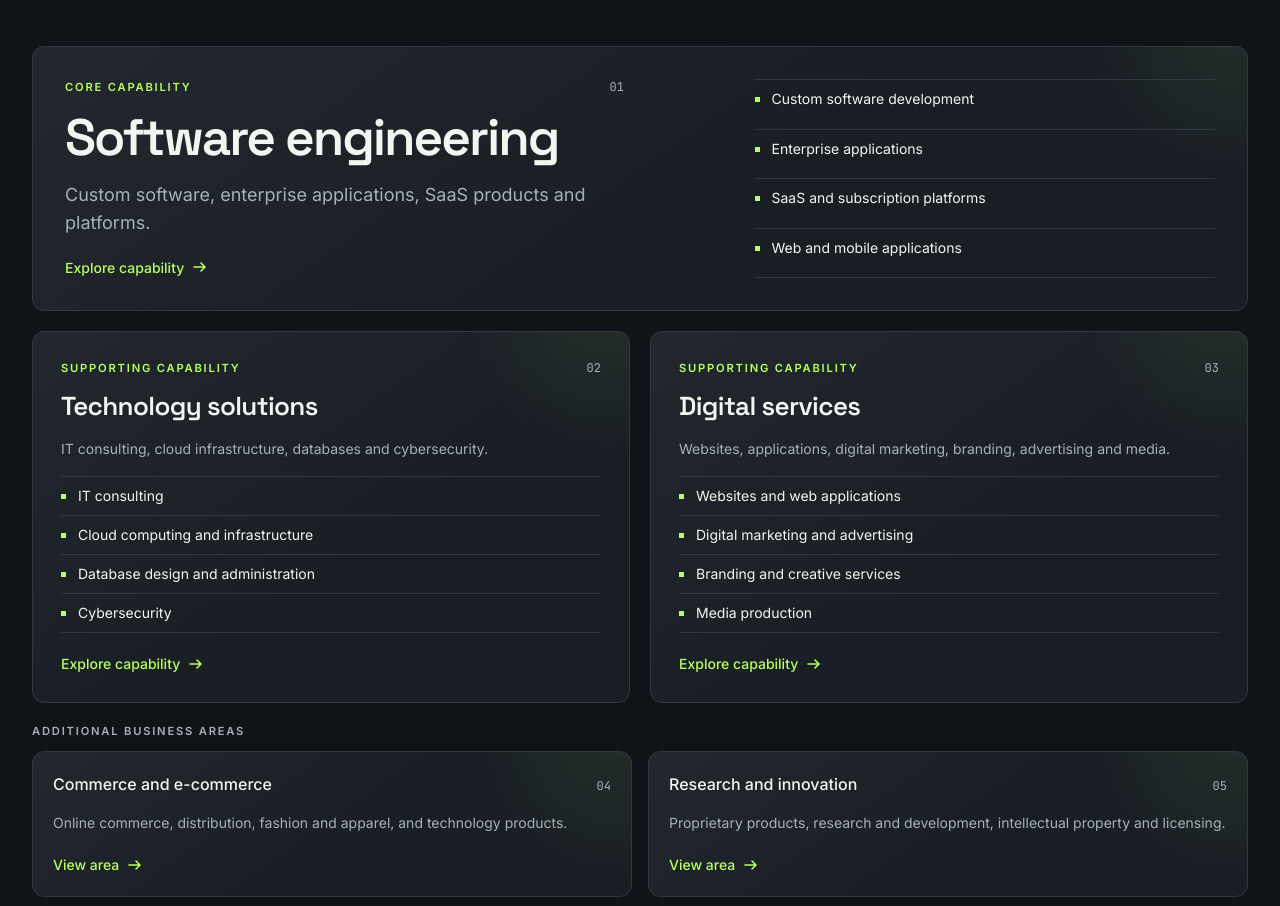
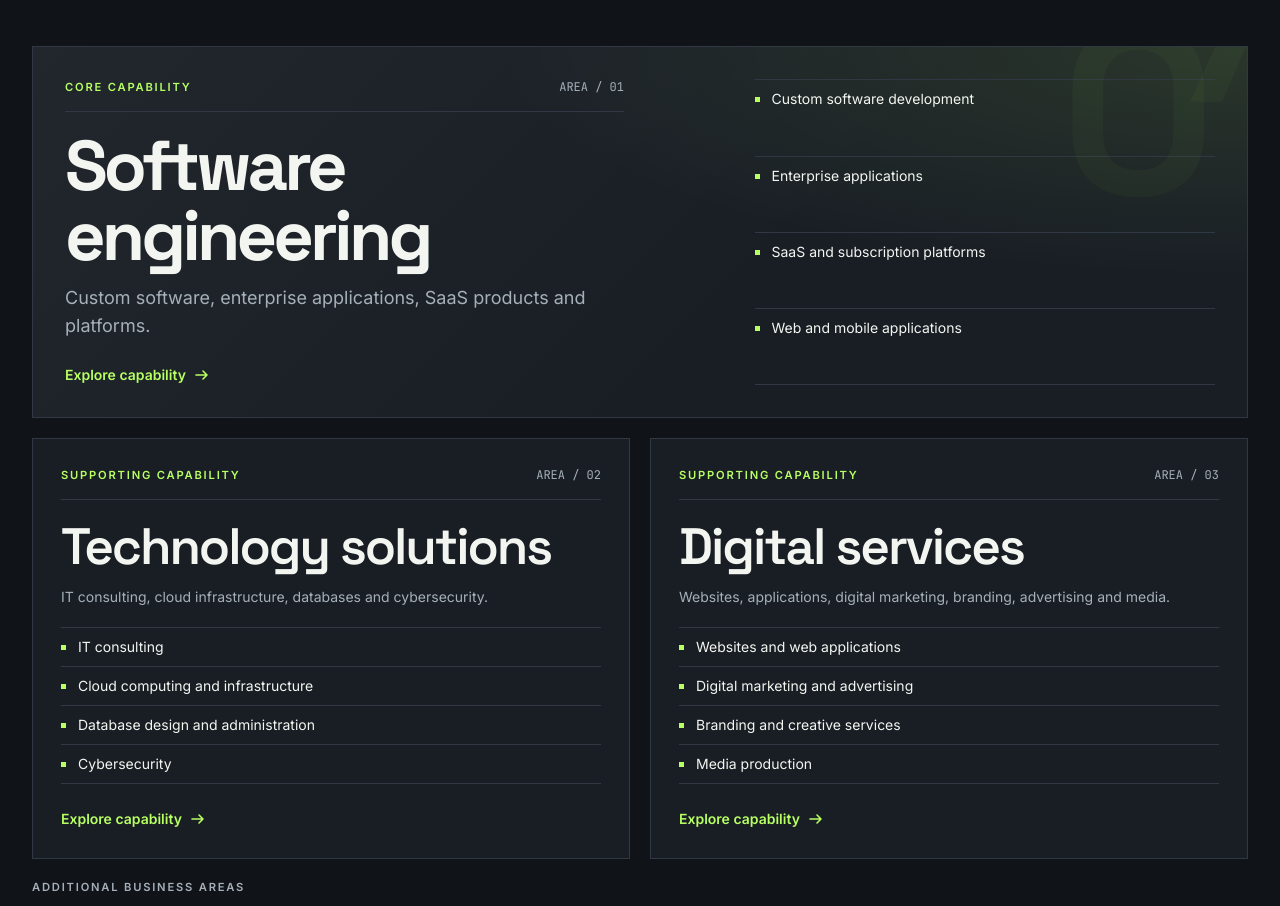
Before and after one commit to oghenenoghie/aqvessa, a Next.js app in the folder web/corporate-site/: page / in a window 1280 px wide. Shown: the part 1800-2706 px from the top of the page. Built offline with nearby package versions, Linux system fonts and the light colour scheme; no server answers.

Commit message:
Refine capability cards into a consistent visual card system

```diff
--- a/web/corporate-site/src/components/sections/business-cards.tsx
+++ b/web/corporate-site/src/components/sections/business-cards.tsx
@@ -3,17 +3,25 @@ import { ArrowIcon } from "@/components/ui/button";
 import { BUSINESS_AREAS, type BusinessArea } from "@/content/business";
 
 const cardClass =
-  "group grid h-full content-start gap-4 frontier-tile rounded-lg border border-hairline text-ink no-underline transition-[border-color,background-color,transform] duration-200 hover:-translate-y-0.5 hover:border-brand hover:bg-brand-tint/20 focus-visible:outline-2 focus-visible:outline-offset-4 focus-visible:outline-brand";
+  "frontier-card group relative grid h-full content-start gap-5 overflow-hidden rounded-xl border border-hairline bg-surface text-ink no-underline transition-[border-color,transform,box-shadow] duration-300 hover:-translate-y-1 hover:border-brand hover:shadow-[0_18px_55px_rgb(0_0_0_/_0.24)] focus-visible:outline-2 focus-visible:outline-offset-4 focus-visible:outline-brand";
 
 function More({ children = "Explore capability" }: { children?: string }) {
   return (
-    <span className="mt-1 inline-flex items-center gap-2 type-body-sm font-medium text-brand-text [&_svg]:size-4">
+    <span className="mt-1 inline-flex items-center gap-2 type-body-sm font-semibold text-brand-text [&_svg]:size-4">
       {children} <ArrowIcon />
     </span>
   );
 }
 
-/** Software engineering first and largest, two supporting areas, then commerce and research with less space. */
+function CardTop({ area, label }: { area: BusinessArea; label: string }) {
+  return (
+    <div className="relative flex items-center justify-between gap-3 border-b border-hairline pb-4">
+      <span className="type-label text-brand-text">{label}</span>
+      <span className="type-mono-sm text-ink-muted">AREA / {area.number}</span>
+    </div>
+  );
+}
+
 export function BusinessCards() {
   const byTier = (tier: BusinessArea["tier"]) => BUSINESS_AREAS.filter((a) => a.tier === tier);
   const [primary] = byTier("primary");
@@ -21,37 +29,34 @@ export function BusinessCards() {
     <section aria-labelledby="areas-title" className={sectionClass}>
       <div className="wrap">
         <SectionHead eyebrow="What we do" id="areas-title" title="Five business areas, with software engineering at the centre.">
-          Each area is part of our registered objects. Products we are building are listed with their stage on the{" "}
-          <a href="/products" className="link">products page</a>.
+          Each area is part of our registered objects. Products we are building are listed with their stage on the <a href="/products" className="link">products page</a>.
         </SectionHead>
-
         <div className="grid gap-5">
-          <a href={`/business#${primary.slug}`} className={`${cardClass} p-6 sm:p-8 lg:grid-cols-12 lg:gap-x-8`}>
-            <div className="grid content-start gap-4 lg:col-span-6">
-              <div className="flex items-baseline justify-between gap-3">
-                <span className="type-label text-brand-text">Core capability</span>
-                <span className="type-mono-sm text-ink-muted">{primary.number}</span>
+          <a href={`/business#${primary.slug}`} className={`${cardClass} frontier-feature p-6 sm:p-8 lg:grid-cols-12 lg:gap-x-8`}>
+            <div className="relative grid content-start gap-5 lg:col-span-6">
+              <CardTop area={primary} label="Core capability" />
+              <div className="grid gap-3">
+                <h3 className="type-display-lg">{primary.name}</h3>
+                <p className="type-body-lg text-ink-muted">{primary.summary}</p>
               </div>
-              <h3 className="type-heading-lg">{primary.name}</h3>
-              <p className="type-body-lg text-ink-muted">{primary.summary}</p>
               <More />
             </div>
-            <ul className="brand-list lg:col-span-5 lg:col-start-8">
+            <ul className="brand-list relative lg:col-span-5 lg:col-start-8">
               {primary.covers.map((item) => <li key={item}>{item}</li>)}
             </ul>
+            <span aria-hidden="true" className="pointer-events-none absolute -right-5 -top-14 hidden font-display text-[15rem] font-bold leading-none tracking-[-.12em] text-brand/[.035] lg:block">01</span>
           </a>
 
           <ul className="grid gap-5 md:grid-cols-2">
             {byTier("supporting").map((area) => (
               <li key={area.slug}>
                 <a href={`/business#${area.slug}`} className={`${cardClass} p-6 sm:p-7`}>
-                  <div className="flex items-baseline justify-between gap-3">
-                    <span className="type-label text-brand-text">Supporting capability</span>
-                    <span className="type-mono-sm text-ink-muted">{area.number}</span>
+                  <CardTop area={area} label="Supporting capability" />
+                  <div className="relative grid gap-3">
+                    <h3 className="type-heading-lg">{area.name}</h3>
+                    <p className="type-body-sm text-ink-muted">{area.summary}</p>
                   </div>
-                  <h3 className="type-heading-md">{area.name}</h3>
-                  <p className="type-body-sm text-ink-muted">{area.summary}</p>
-                  <ul className="brand-list">{area.covers.map((item) => <li key={item}>{item}</li>)}</ul>
+                  <ul className="brand-list relative">{area.covers.map((item) => <li key={item}>{item}</li>)}</ul>
                   <More />
                 </a>
               </li>
@@ -60,15 +65,13 @@ export function BusinessCards() {
 
           <div className="grid gap-3">
             <h3 className="type-label text-ink-muted">Additional business areas</h3>
-            <ul className="grid gap-4 md:grid-cols-2">
+            <ul className="grid gap-5 md:grid-cols-2">
               {byTier("secondary").map((area) => (
                 <li key={area.slug}>
-                  <a href={`/business#${area.slug}`} className={`${cardClass} gap-2 p-5`}>
-                    <div className="flex items-baseline justify-between gap-3">
-                      <h4 className="type-body font-medium">{area.name}</h4>
-                      <span className="type-mono-sm text-ink-muted">{area.number}</span>
-                    </div>
-                    <p className="type-body-sm text-ink-muted">{area.summary}</p>
+                  <a href={`/business#${area.slug}`} className={`${cardClass} gap-3 p-5 sm:p-6`}>
+                    <CardTop area={area} label="Additional capability" />
+                    <h4 className="relative type-heading-md">{area.name}</h4>
+                    <p className="relative type-body-sm text-ink-muted">{area.summary}</p>
                     <More>View area</More>
                   </a>
                 </li>
```
